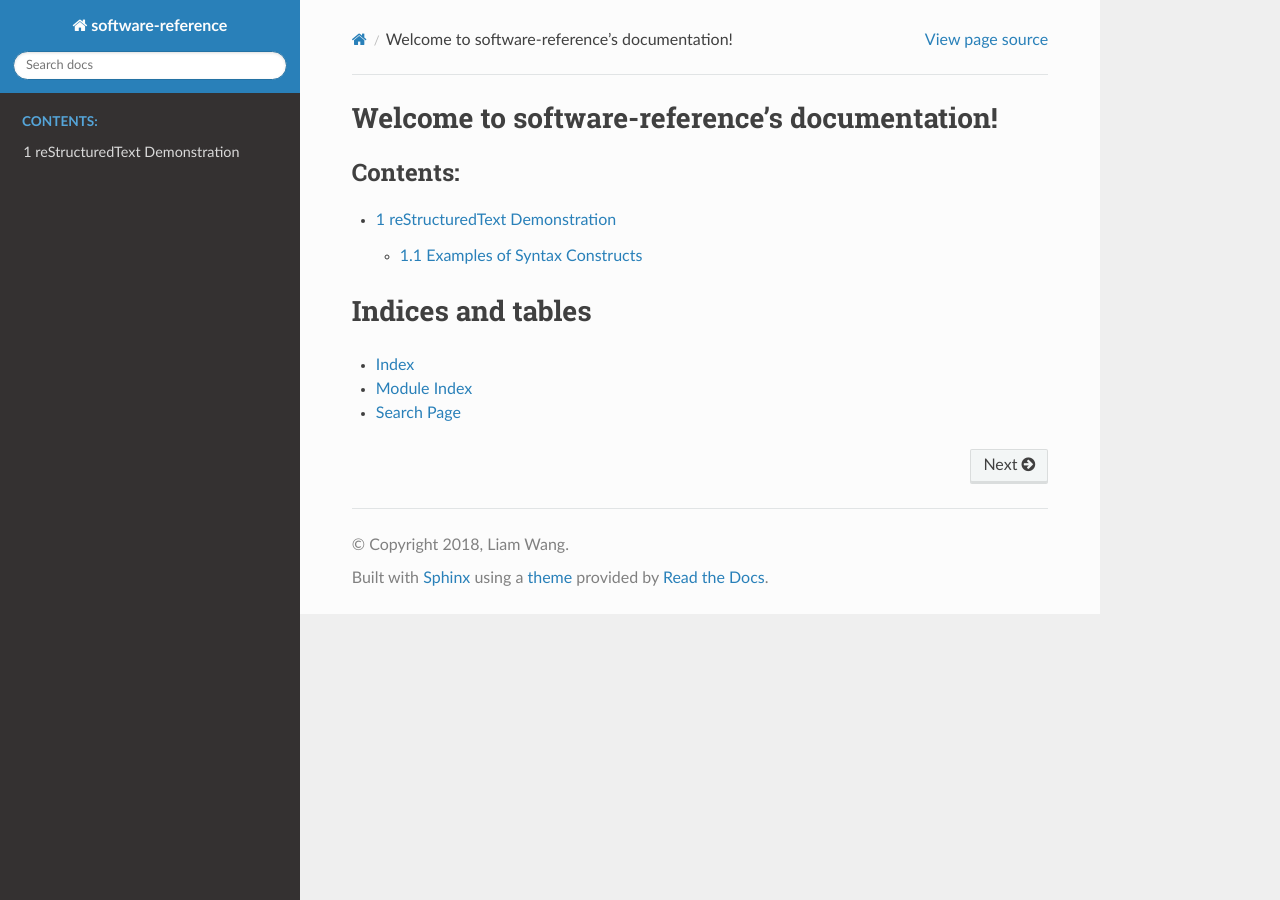
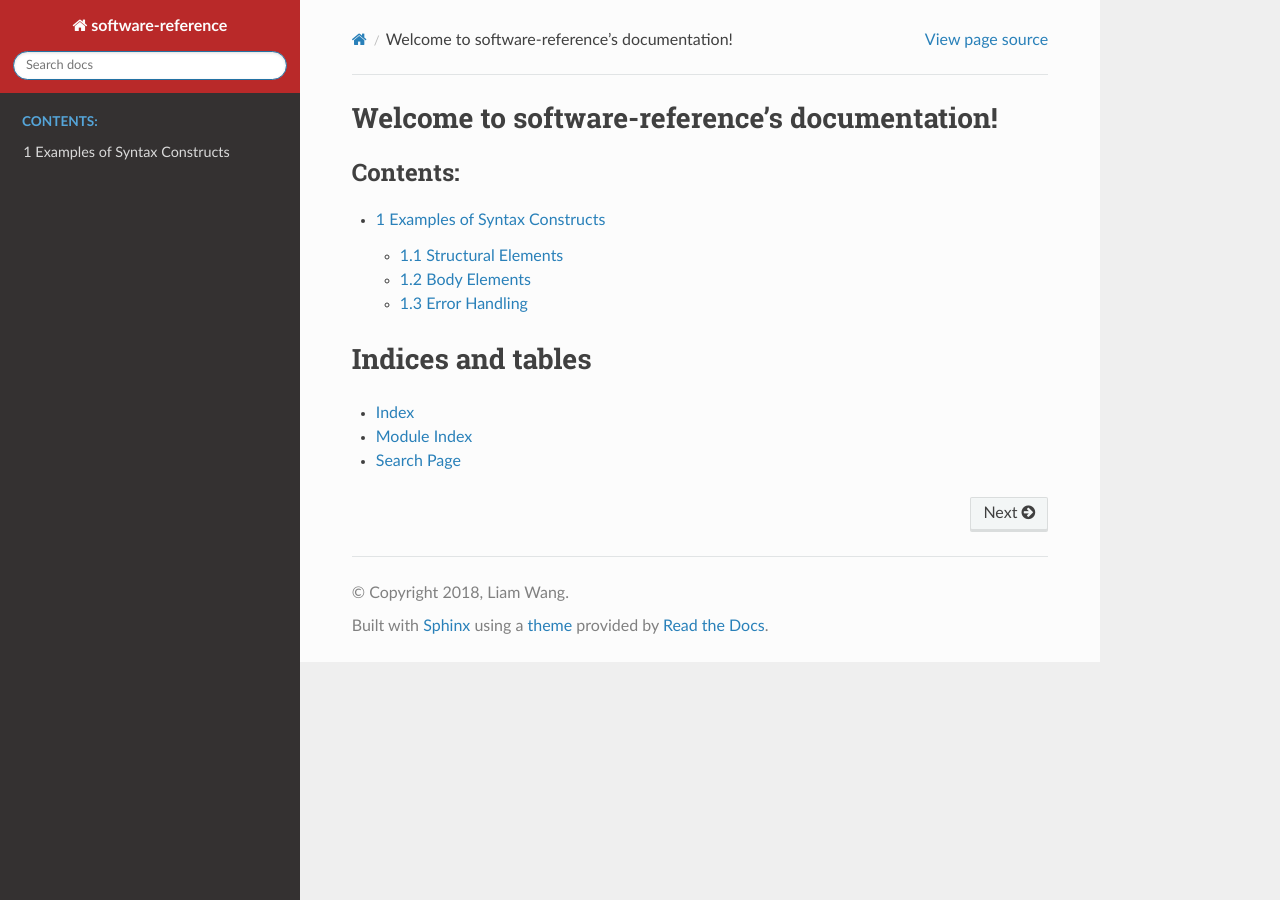
Before and after one commit to liamjwang/software-reference, a Sphinx documentation site: the page built from docs/index.rst, in a window 1280 px wide. Built offline with Sphinx 7.4.7 and the Read the Docs theme 2.0.0, drawn with Linux system fonts in a browser that asks for light colours; pages that are not in the unit, such as notebooks, are missing from menus.

Commit message:
Added CSS

```diff
--- /dev/null
+++ b/docs/_static/css/custom.css
@@ -0,0 +1,3 @@
+.wy-side-nav-search {
+	background-color: #b92929;
+}
--- a/docs/conf.py
+++ b/docs/conf.py
@@ -169,3 +169,6 @@
      author, 'software-reference', 'One line description of project.',
      'Miscellaneous'),
 ]
+
+def setup(app):
+    app.add_stylesheet('css/custom.css')
--- a/docs/intro.rst
+++ b/docs/intro.rst
@@ -1,9 +1,9 @@
 .. This is a comment. Note how any initial comments are moved by
    transforms to after the document title, subtitle, and docinfo.
 
-================================
+===
  reStructuredText Demonstration
-================================
+===
 
 .. Above is the document title, and below is the subtitle.
    They are transformed from section titles after parsing.
```
Also changed, not shown: 11 other files.
